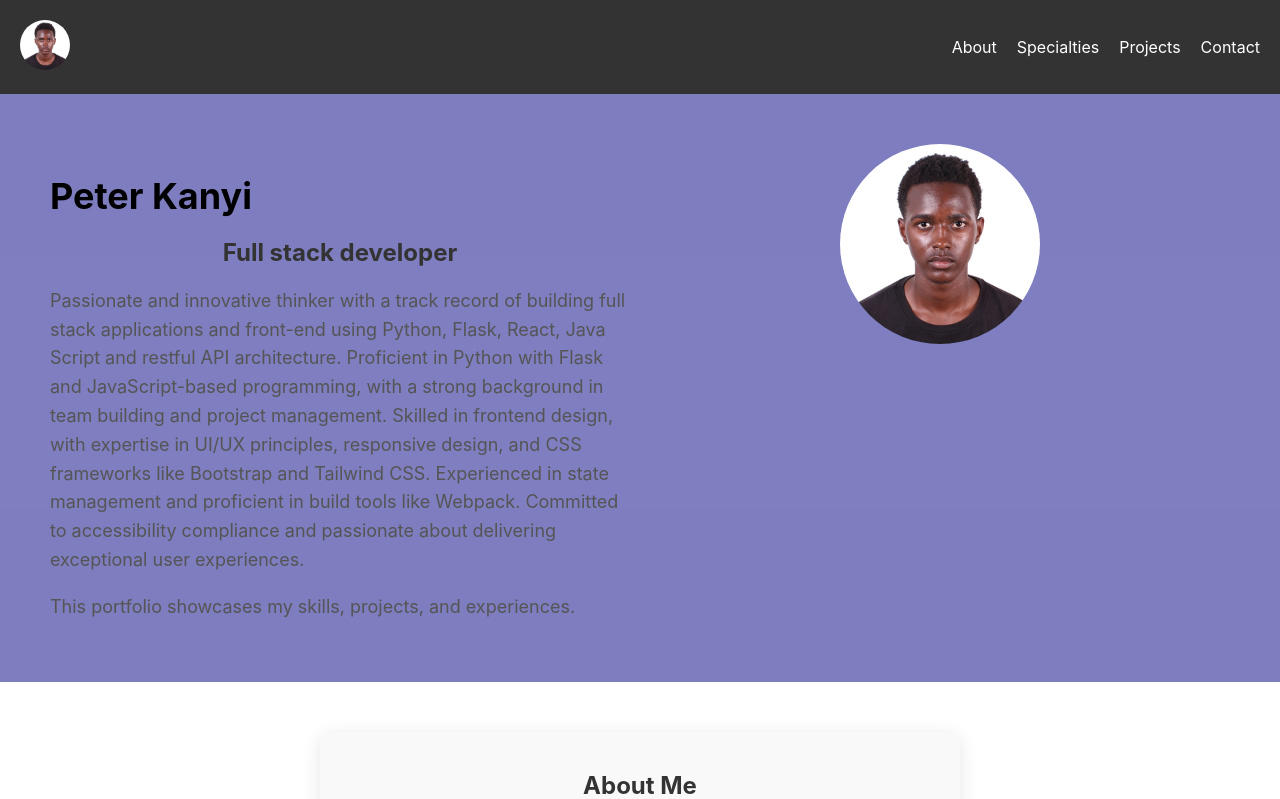
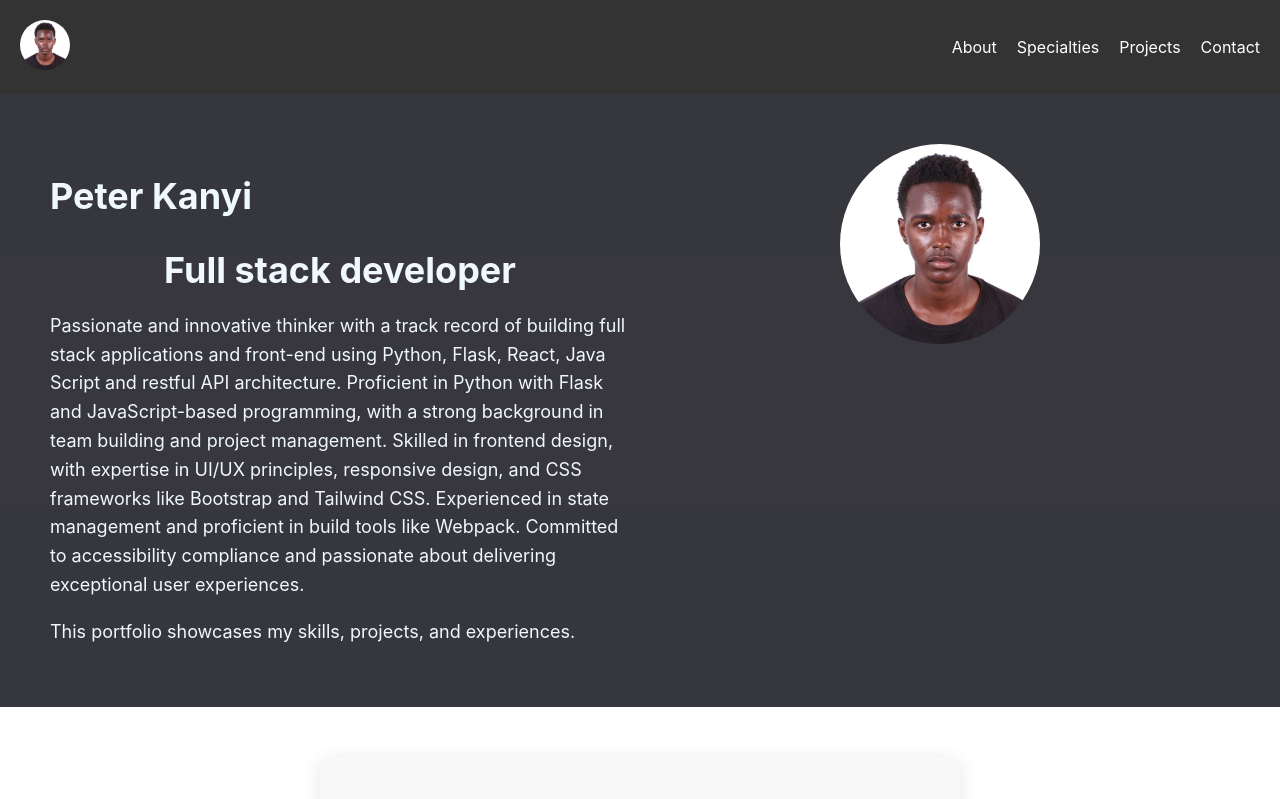
Before and after one commit to kanyi9/kanyi-portfolio, a React (Create React App) app in the folder kanyi-portfolio/: page / in a window 1280 px wide. Shown: the top 799 px of the page. Built offline with nearby package versions, Linux system fonts and the light colour scheme.

Commit message:
updated introduction 2

```diff
--- a/kanyi-portfolio/src/components/Introduction.css
+++ b/kanyi-portfolio/src/components/Introduction.css
@@ -1,13 +1,16 @@
-/* .introduction {
+.introduction {
     display: flex;
     justify-content: space-between;
     padding: 50px;
-    background-color: rgba(122, 122, 190, 0.973);
+    background-color: rgba(49, 49, 56, 0.973);
+    overflow: hidden; /* Prevent overflow during animation */
+
 }
 
 .introduction-content {
     flex: 1;
     margin-right: 20px;
+    color: aliceblue;
 }
 
 .introduction-image {
@@ -24,46 +27,19 @@
 .introduction h1 {
     font-size: 36px;
     margin-bottom: 20px;
+    color: aliceblue;
+}
+
+.introduction h2 {
+    font-size: 36px;
+    margin-bottom: 20px;
+    color: aliceblue;
 }
 
 .introduction p {
     font-size: 18px;
     margin-bottom: 10px;
-} */
-
-
-.introduction {
-    display: flex;
-    justify-content: space-between;
-    padding: 50px;
-    background-color: rgba(122, 122, 190, 0.973);
-    overflow: hidden; /* Prevent overflow during animation */
-}
-
-.introduction-content {
-    flex: 1;
-    margin-right: 20px;
-}
-
-.introduction-image {
-    flex: 1;
-    text-align: center;
-}
-
-.introduction-image img {
-    width: 200px;
-    height: 200px;
-    border-radius: 50%;
-}
-
-.introduction h1 {
-    font-size: 36px;
-    margin-bottom: 20px;
-}
-
-.introduction p {
-    font-size: 18px;
-    margin-bottom: 10px;
+    color: aliceblue;
 }
 
 /* Animation styles */
```
Also changed, not shown: kanyi-portfolio/src/components/Introduction.js (+1 -27 lines).
